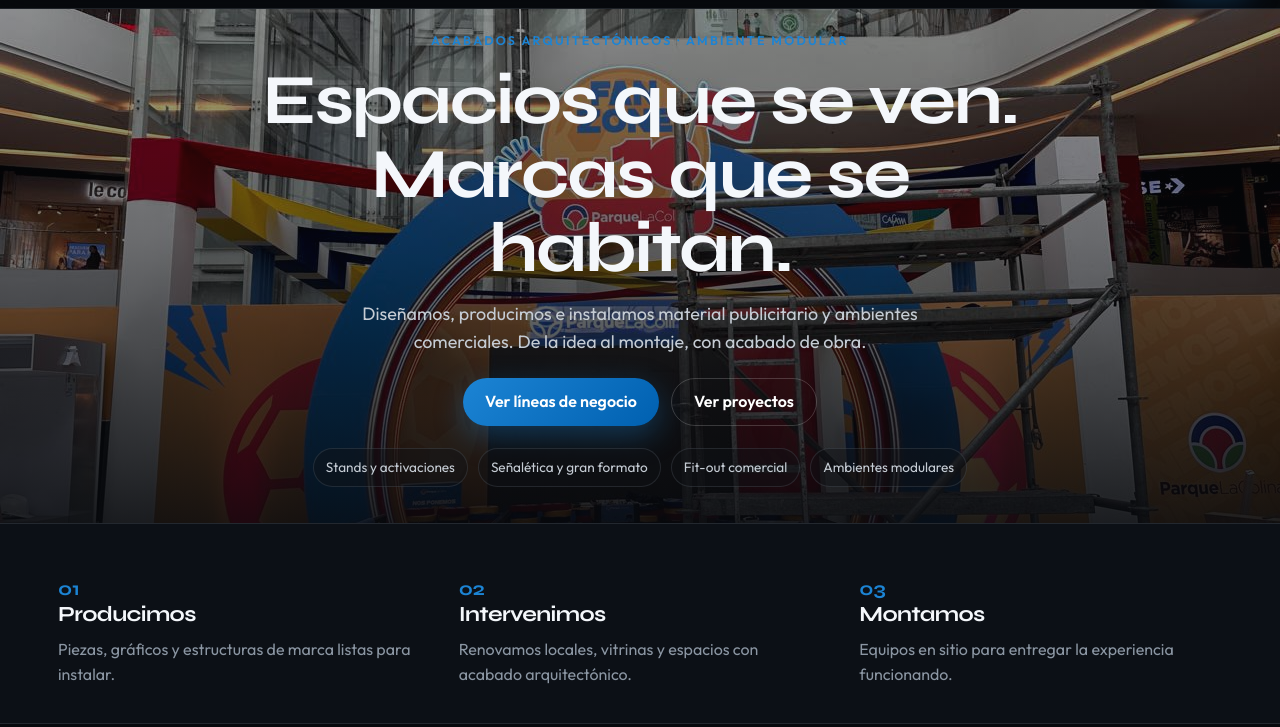
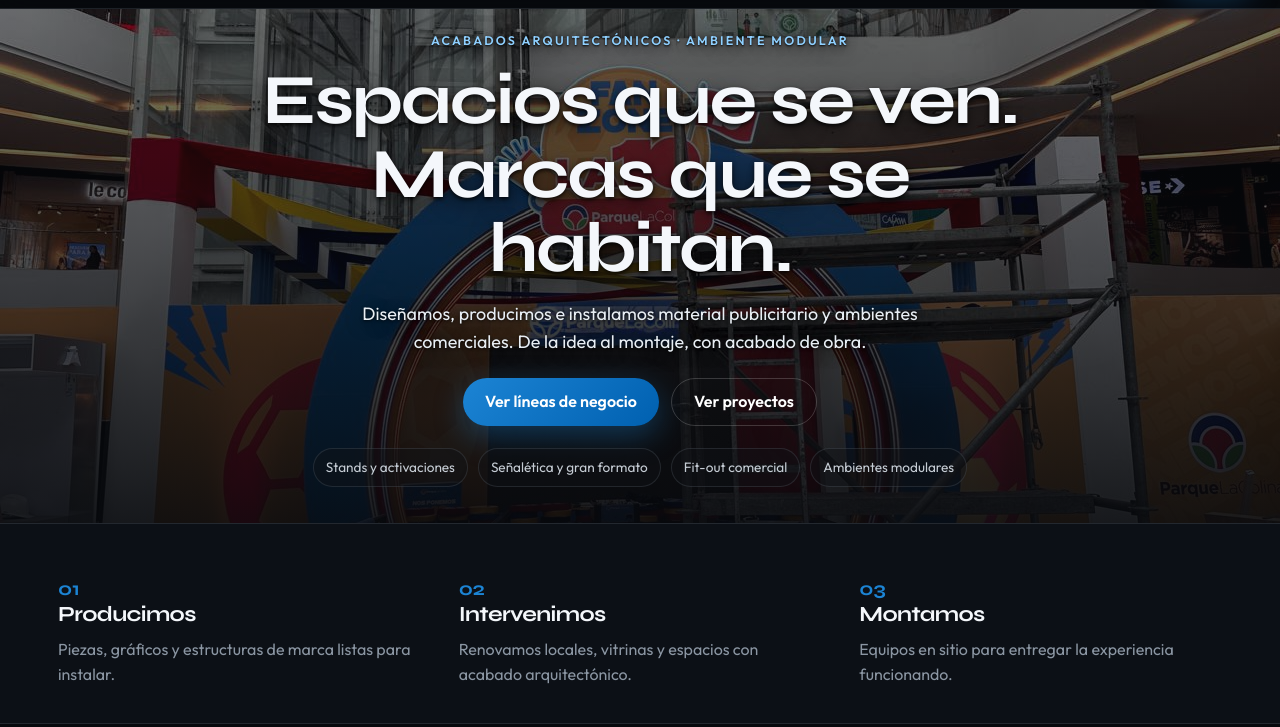
Before and after one commit to Cajavi89/3am-Modular, a plain HTML site: page index.html in a window 1280 px wide. Shown: the part 73-800 px from the top of the page. Drawn offline with Linux system fonts and the light colour scheme.

Commit message:
Enhance hero section styles with updated gradients and text shadows for improved visual appeal.

```diff
--- a/css/styles.css
+++ b/css/styles.css
@@ -245,7 +245,7 @@ p { margin: 0 0 1em; }
 
 .hero__shade {
   background:
-    linear-gradient(180deg, rgba(7,9,13,0.35) 0%, rgba(7,9,13,0.55) 45%, rgba(7,9,13,0.9) 100%);
+    linear-gradient(180deg, rgba(7,9,13,0.52) 0%, rgba(7,9,13,0.68) 42%, rgba(7,9,13,0.92) 100%);
 }
 
 .hero__content {
@@ -256,17 +256,31 @@ p { margin: 0 0 1em; }
   text-align: center;
 }
 
+.hero .eyebrow {
+  color: #8fd0ff;
+  text-shadow:
+    0 1px 2px rgba(0, 0, 0, 0.9),
+    0 2px 10px rgba(0, 0, 0, 0.75),
+    0 0 22px rgba(0, 0, 0, 0.55);
+}
+
 .hero h1 {
   font-size: clamp(2.2rem, 6vw, 4.4rem);
   margin-bottom: 14px;
+  text-shadow:
+    0 2px 4px rgba(0, 0, 0, 0.85),
+    0 6px 20px rgba(0, 0, 0, 0.6);
 }
 
 .hero__lead {
   max-width: 560px;
   margin-left: auto;
   margin-right: auto;
-  color: var(--silver);
+  color: #e8eef4;
   font-size: 1.12rem;
+  text-shadow:
+    0 1px 3px rgba(0, 0, 0, 0.8),
+    0 4px 16px rgba(0, 0, 0, 0.5);
 }
 
 .hero__actions {
```
